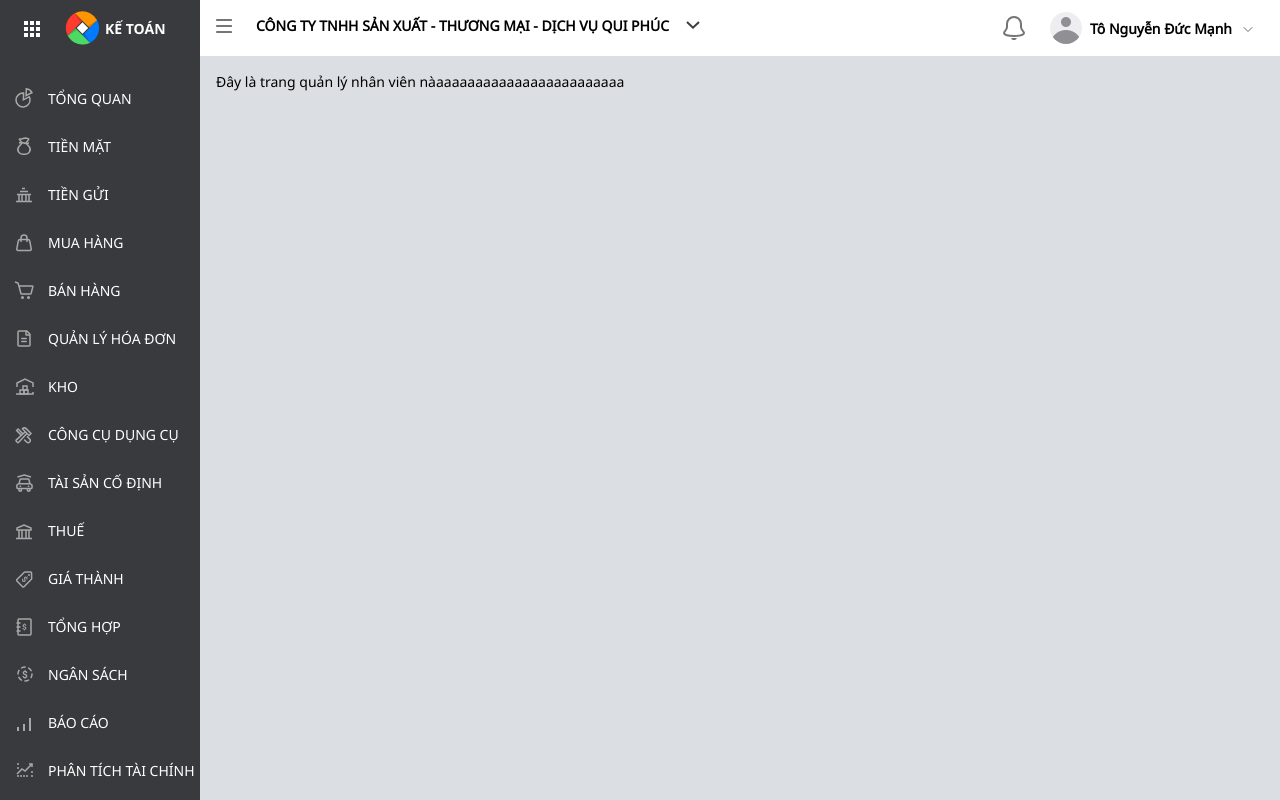
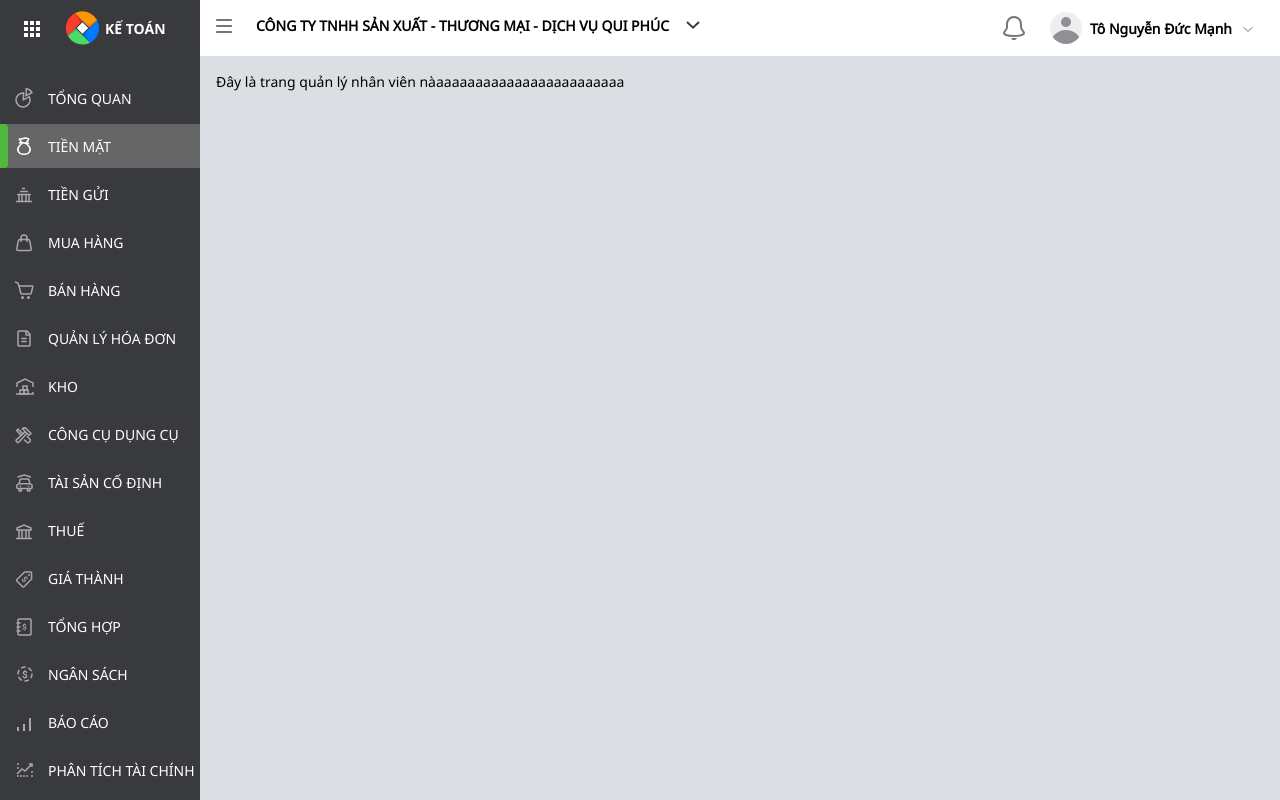
Before and after one commit to tonguyenducmanh/MISA-accounting-app-VueJS-learning, a Vue app: page / in a window 1280 px wide. Built offline with nearby package versions, Linux system fonts and the light colour scheme.

Commit message:
feat: Thêm nhận diện router-link-active css

```diff
--- a/src/components/layout/TheNavbar.vue
+++ b/src/components/layout/TheNavbar.vue
@@ -62,4 +62,26 @@ a {
   color: white;
   text-transform: uppercase;
 }
+
+.router-link-active {
+  background-color: var(--ColorSecondaryText);
+}
+
+.router-link-active .icon::before {
+  filter: brightness(0) invert(100%);
+}
+.router-link-active:hover {
+  background-color: var(--ColorSecondaryText) !important;
+}
+.router-link-active::before {
+  position: absolute;
+  top: 0;
+  left: 0;
+  width: 8px;
+  height: 100%;
+  background-color: var(--LightGreen500) !important;
+  content: "";
+  border-top-right-radius: 4px;
+  border-bottom-right-radius: 4px;
+}
 </style>
```
